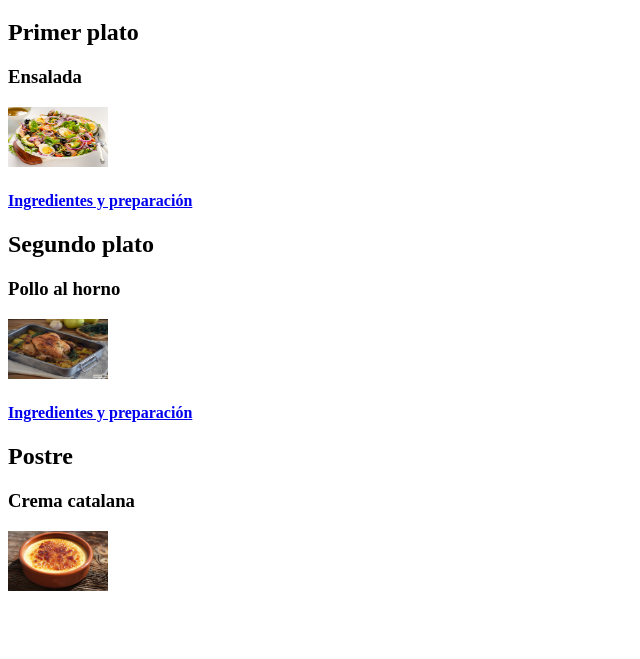
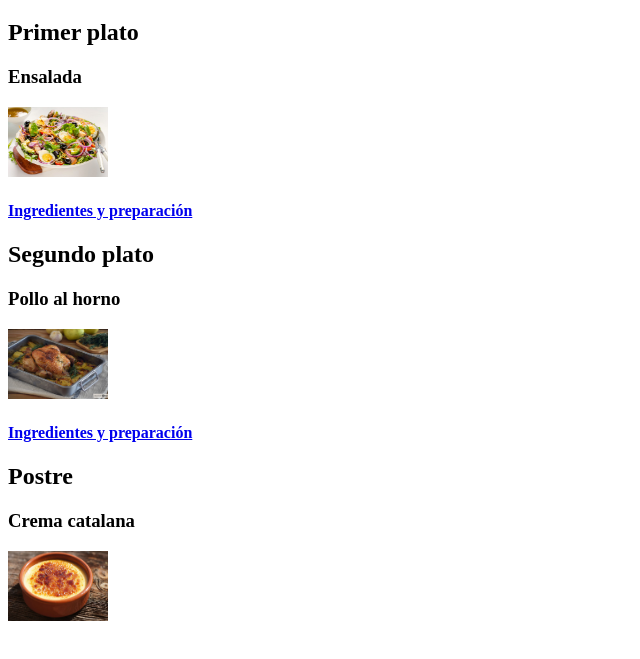
Before and after one commit to alexmv07/MarmolAlex_ASIX1_0373_A01_MenuSaludable, a plain HTML site: page INDEX.html in a window 1280 px wide. Shown: the part 61-720 px from the top of the page, without its empty margins (0-640 px from the left). Drawn offline with Linux system fonts and the light colour scheme.

```diff
--- a/INDEX.html
+++ b/INDEX.html
@@ -10,14 +10,14 @@
 <h1>Como preparar un menú saludable</h1>
 <h2>Primer plato</h2>
 <h3>Ensalada</h3>
-<img src="imagenes/ensalada.jpg" width="100" height="60">
+<img src="imagenes/ensalada.jpg" width="100" height="70">
 <h4><a href="./primer plato.html" target="_blank">Ingredientes y preparación</a></h4>
 <h2>Segundo plato</h2>
 <h3>Pollo al horno</h3>
-<img src="imagenes/polloalhorno.jpg" width="100" height="60">
+<img src="imagenes/polloalhorno.jpg" width="100" height="70">
 <h4><a href="./segundo plato.html" target="_blank">Ingredientes y preparación</a></h4>
 <h2>Postre</h2>
 <h3>Crema catalana</h3>
-<img src="imagenes/cremacatalana-1200x673.jpg" width="100" height="60">
+<img src="imagenes/cremacatalana-1200x673.jpg" width="100" height="70">
 </body>
 </html>
```
Also changed, not shown: segundo plato.html (+6 -0 lines), imagenes/cortarpatata.jpg (added), imagenes/echarvino.jpg (added), imagenes/meterpollohorno.jpg (added), imagenes/pimientoycebolla.jpg (added), imagenes/salpimentar-el-pollo.jpg (added).
